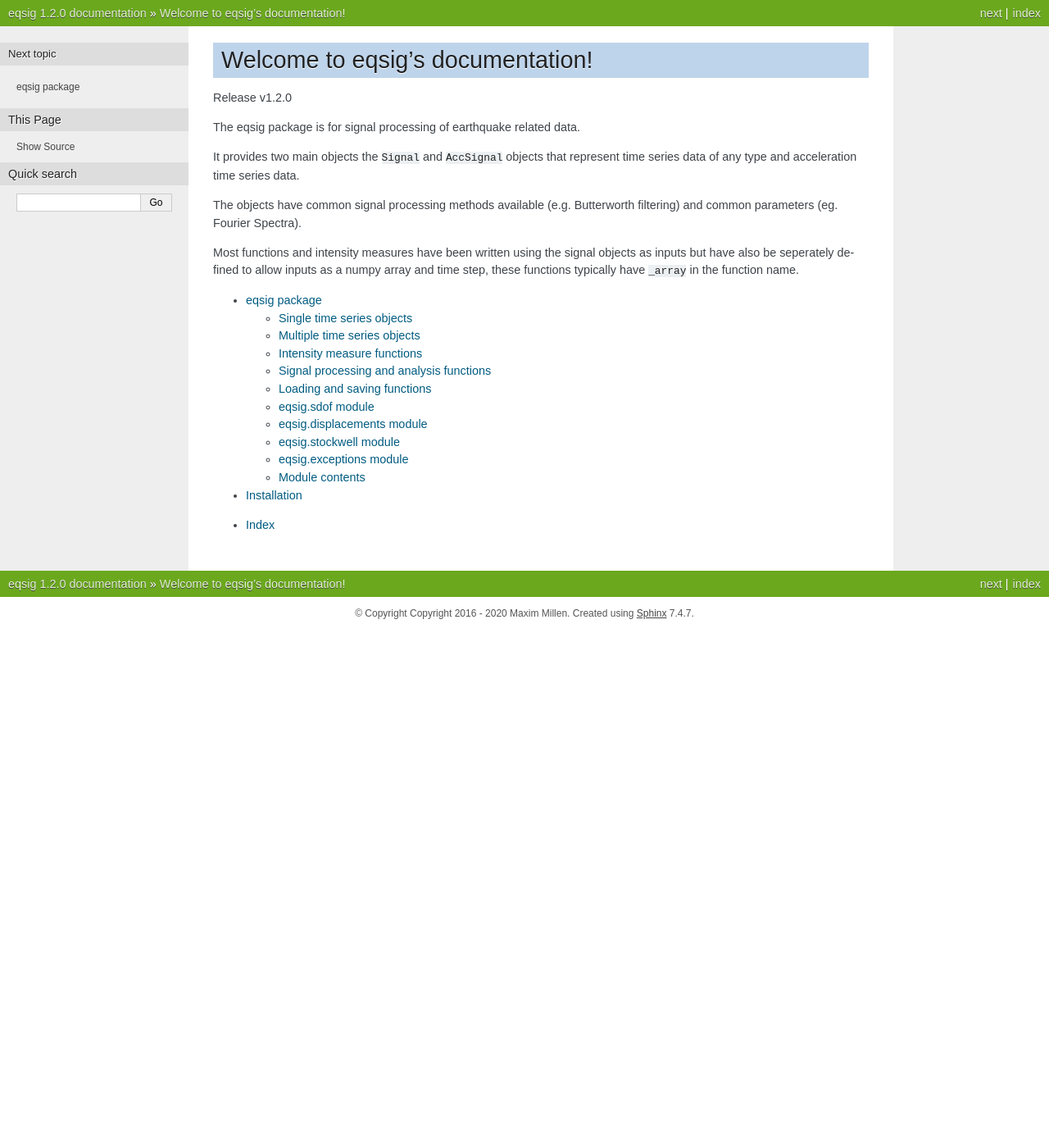
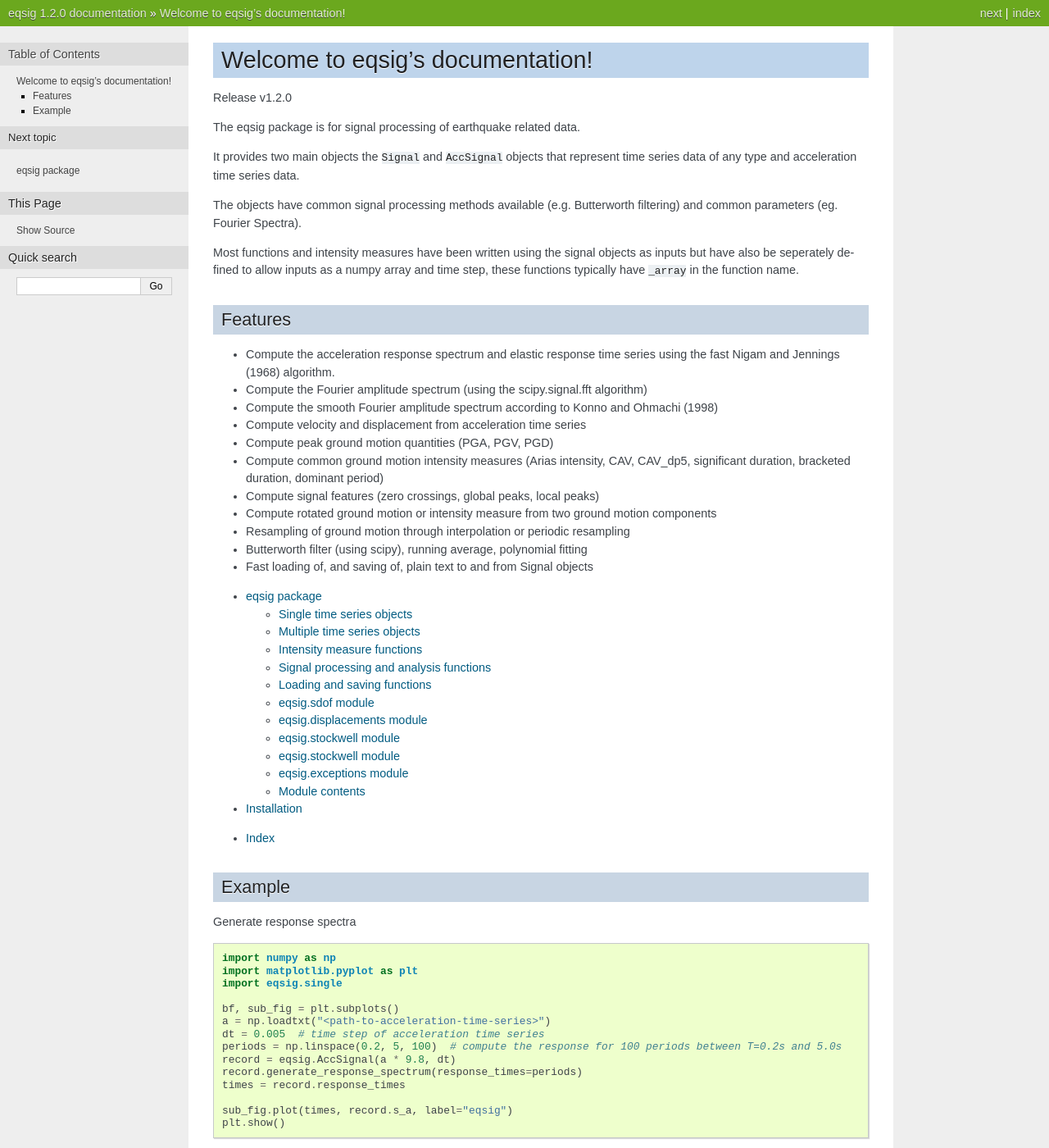
Before and after one commit to eng-tools/eqsig, a Sphinx documentation site: the page built from docs/index.rst, in a window 1280 px wide and 1400 px high. Shown: the whole window at 82% size. Built offline with Sphinx 7.4.7, drawn with Linux system fonts in a browser that asks for light colours; formulas are drawn with MathJax 3.

Commit message:
Updated docs2

```diff
--- a/docs/index.rst
+++ b/docs/index.rst
@@ -19,7 +19,20 @@
 Most functions and intensity measures have been written using the signal objects as inputs but have also be seperately
 defined to allow inputs as a numpy array and time step, these functions typically have ``_array`` in the function name.
 
+Features
+--------
 
+* Compute the acceleration response spectrum and elastic response time series using the fast Nigam and Jennings (1968) algorithm.
+* Compute the Fourier amplitude spectrum (using the scipy.signal.fft algorithm)
+* Compute the smooth Fourier amplitude spectrum according to Konno and Ohmachi (1998)
+* Compute velocity and displacement from acceleration time series
+* Compute peak ground motion quantities (PGA, PGV, PGD)
+* Compute common ground motion intensity measures (Arias intensity, CAV, CAV_dp5, significant duration, bracketed duration, dominant period)
+* Compute signal features (zero crossings, global peaks, local peaks)
+* Compute rotated ground motion or intensity measure from two ground motion components
+* Resampling of ground motion through interpolation or periodic resampling
+* Butterworth filter (using scipy), running average, polynomial fitting
+* Fast loading of, and saving of, plain text to and from Signal objects
 
 .. toctree::
    :maxdepth: 2
@@ -28,3 +41,26 @@
    install
 
 * :ref:`genindex`
+
+Example
+-------
+
+
+Generate response spectra
+
+.. code-block:: python
+
+    import numpy as np
+    import matplotlib.pyplot as plt
+    import eqsig.single
+
+    bf, sub_fig = plt.subplots()
+    a = np.loadtxt("<path-to-acceleration-time-series>")
+    dt = 0.005  # time step of acceleration time series
+    periods = np.linspace(0.2, 5, 100)  # compute the response for 100 periods between T=0.2s and 5.0s
+    record = eqsig.AccSignal(a * 9.8, dt)
+    record.generate_response_spectrum(response_times=periods)
+    times = record.response_times
+
+    sub_fig.plot(times, record.s_a, label="eqsig")
+    plt.show()
```
Also changed, not shown: docs/eqsig.rst (+14 -1 lines), 1 other file.
